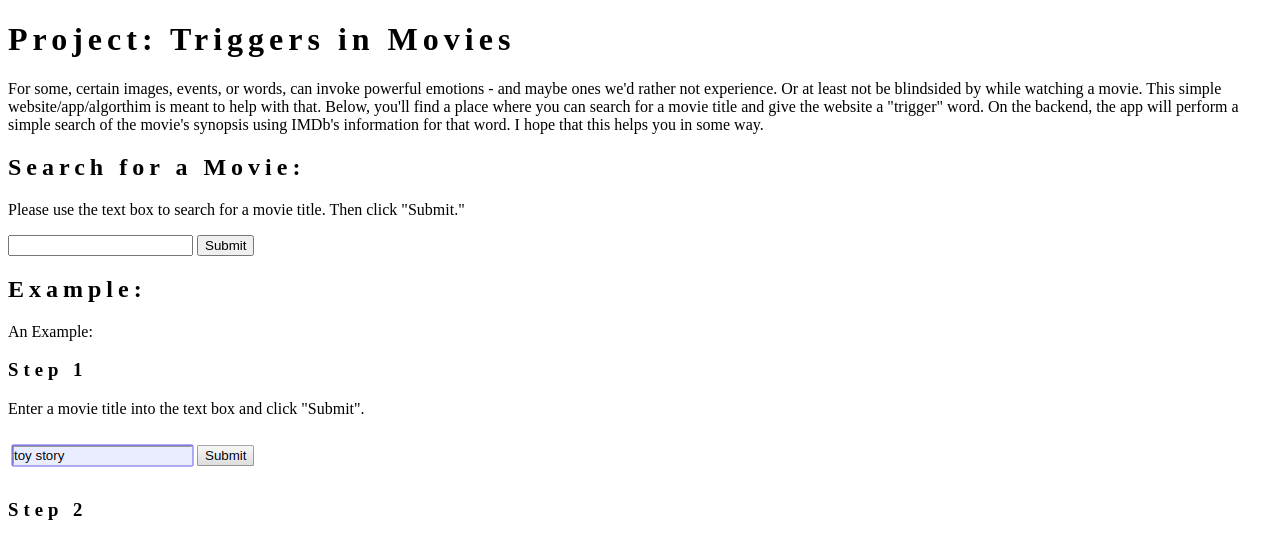
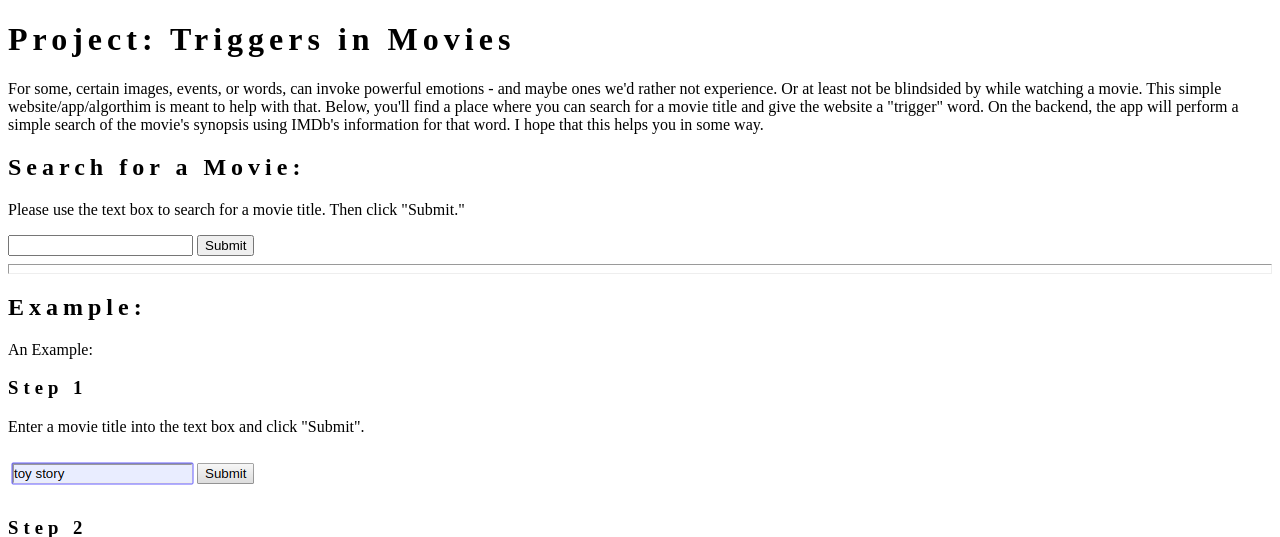
Before and after one commit to kostdiek/app-wigo, a Flask app: page / in a window 1280 px wide. Shown: the top 537 px of the page. Run offline with Flask 2, Linux system fonts and the light colour scheme.

Commit message:
horizontal line to separate example

```diff
--- a/templates/index.html
+++ b/templates/index.html
@@ -40,6 +40,8 @@
       <input type="submit" value="Submit"></input>
     </form>
 
+    <hr size = "10" style="color:black">
+
     <h2>Example: </h2>
     <p>An Example:</p>
 
```
